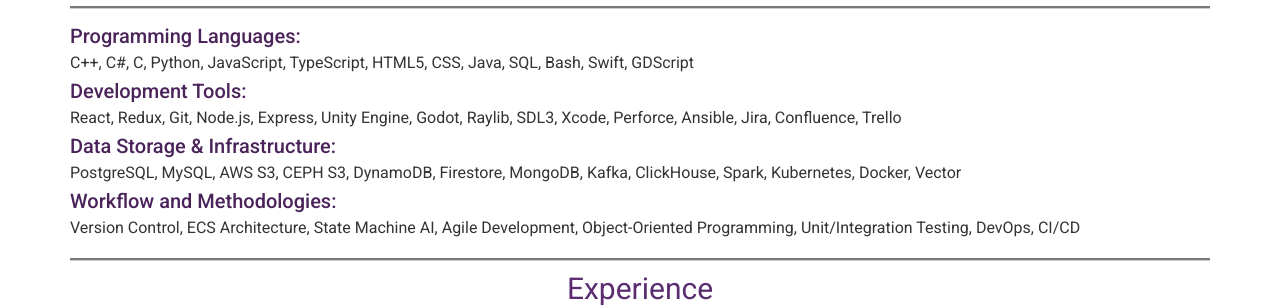
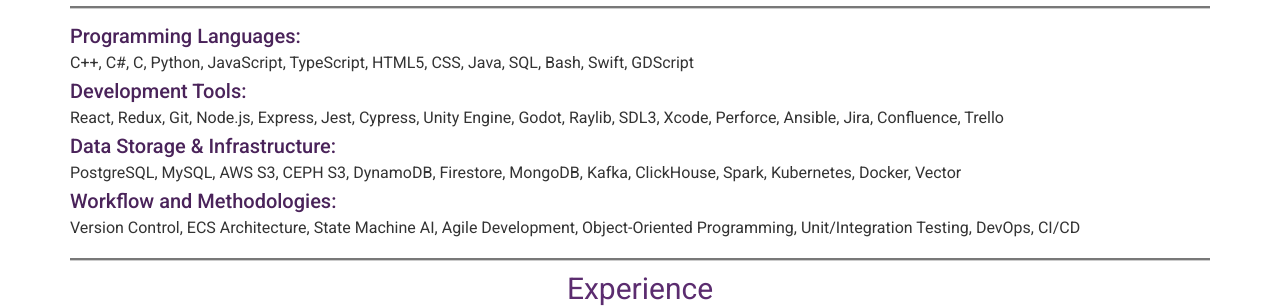
Before and after one commit to DelaineWTan/delainewtan.github.io, a Jekyll site: the page built from index.md, in a window 1280 px wide. Shown: the part 229-537 px from the top of the page. Built offline with Jekyll 4.4.1, drawn with Linux system fonts in a browser that asks for light colours.

```diff
--- a/_data/skills.yml
+++ b/_data/skills.yml
@@ -3,7 +3,7 @@
   description: C++, C#, C, Python, JavaScript, TypeScript, HTML5, CSS, Java, SQL, Bash, Swift, GDScript
 - layout: top
   name: "Development Tools:"
-  description: React, Redux, Git, Node.js, Express, Unity Engine, Godot, Raylib, SDL3, Xcode, Perforce, Ansible, Jira, Confluence, Trello
+  description: React, Redux, Git, Node.js, Express, Jest, Cypress, Unity Engine, Godot, Raylib, SDL3, Xcode, Perforce, Ansible, Jira, Confluence, Trello
 - layout: top
   name: "Data Storage & Infrastructure:"
   description: PostgreSQL, MySQL, AWS S3, CEPH S3, DynamoDB, Firestore, MongoDB, Kafka, ClickHouse, Spark, Kubernetes, Docker, Vector
```
